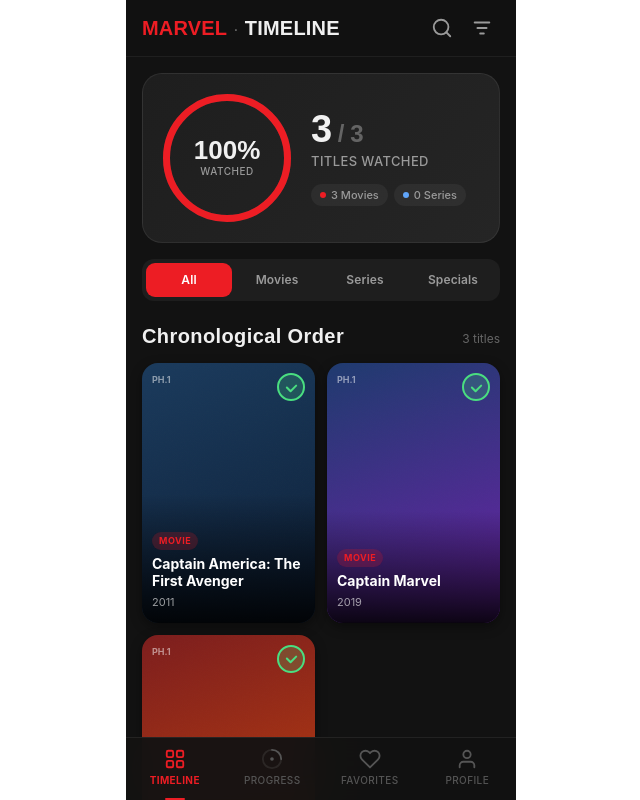
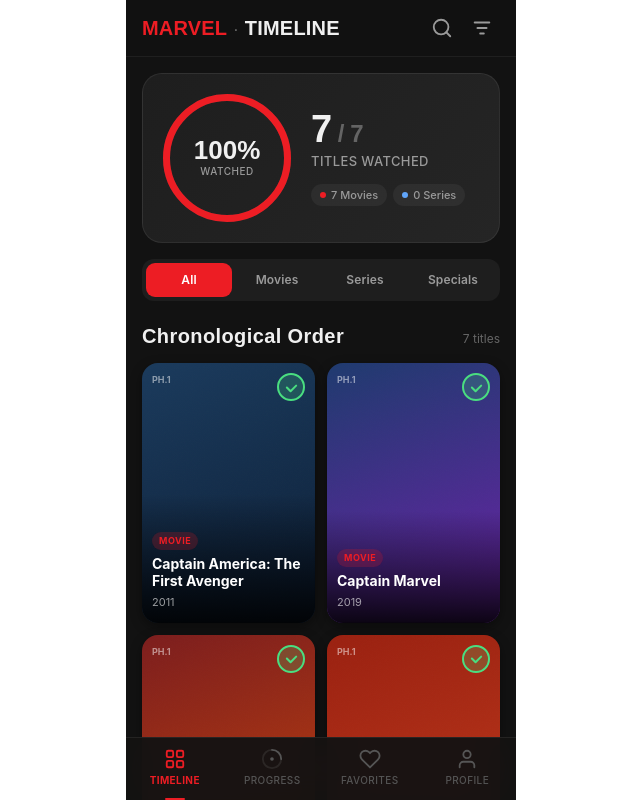
Before and after one commit to Phxtsxkxrn/marvel-timeline-checklist, a React (Vite) app: page / in a window 1280 px wide. Shown: the top 800 px of the page, without its empty margins (319-959 px from the left). Built offline with nearby package versions, Linux system fonts and the light colour scheme; no server answers.

Commit message:
feat: add MCU timeline dataset

```diff
--- a/src/data/mcuData.ts
+++ b/src/data/mcuData.ts
@@ -4,4 +4,8 @@
   { id: 1, tmdbId:1771, title: 'Captain America: The First Avenger', year: 2011, type: 'movie', gradient: ['#1a3a5c', '#0c1e36'], watched: true, phase: 1 },
   { id: 2, tmdbId:299537, title: 'Captain Marvel', year: 2019, type: 'movie', gradient: ['#1e3a6e', '#6b21a8'], watched: true, phase: 1 },
   { id: 3, tmdbId:1726, title: 'Iron Man', year: 2008, type: 'movie', gradient: ['#7c1d1d', '#c2410c'], watched: true, phase: 1 },
+  { id: 4, tmdbId:10138, title: 'Iron Man 2', year: 2010, type: 'movie', gradient: ['#9a2010', '#c0391b'], watched: true, phase: 1 },
+  { id: 5, tmdbId:1724, title: 'The Incredible Hulk', year: 2008, type: 'movie', gradient: ['#14532d', '#15803d'], watched: true, phase: 1 },
+  { id: 6, tmdbId:10195, title: 'Thor', year: 2011, type: 'movie', gradient: ['#1e3a8a', '#eab308'], watched: true, phase: 1 },
+  { id: 7, tmdbId:24428, title: 'The Avengers', year: 2012, type: 'movie', gradient: ['#1a1a2e', '#16213e'], watched: true, phase: 1 },
 ]
```
